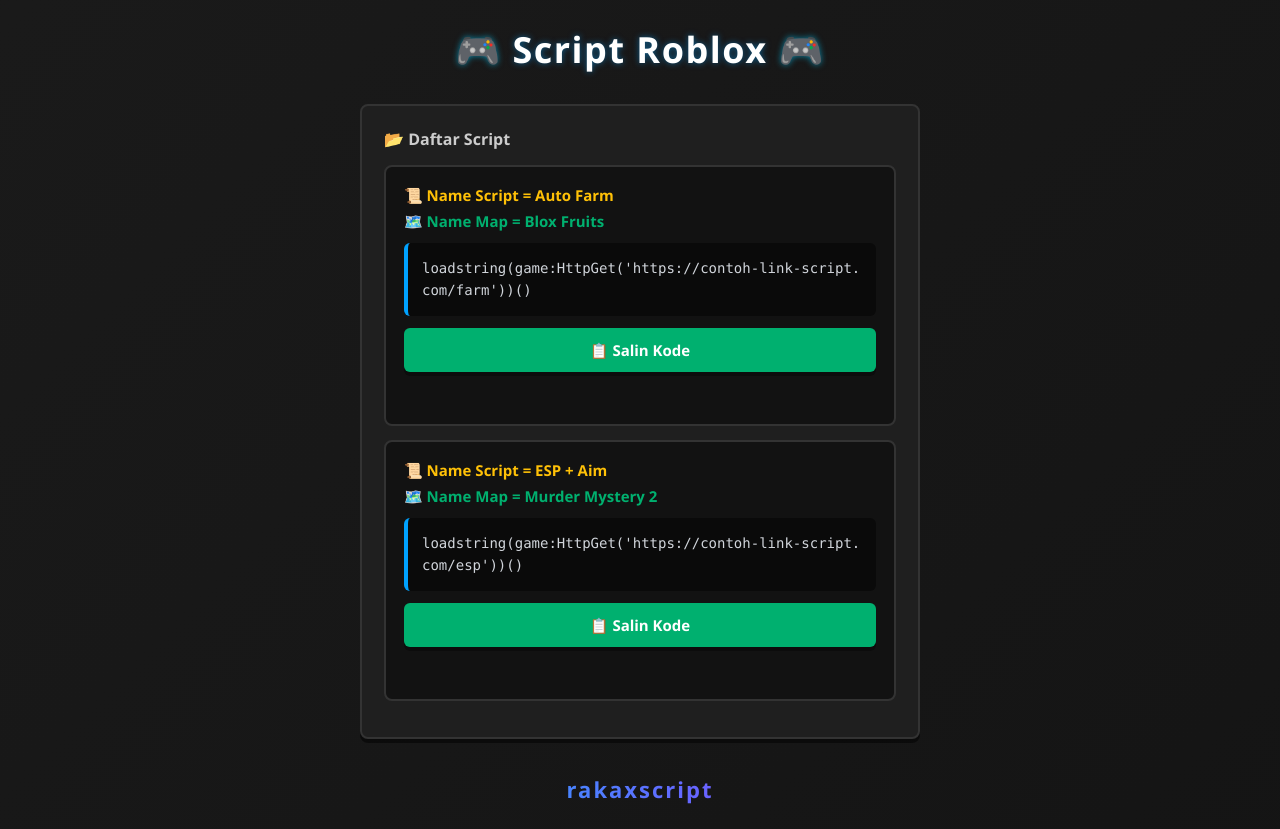
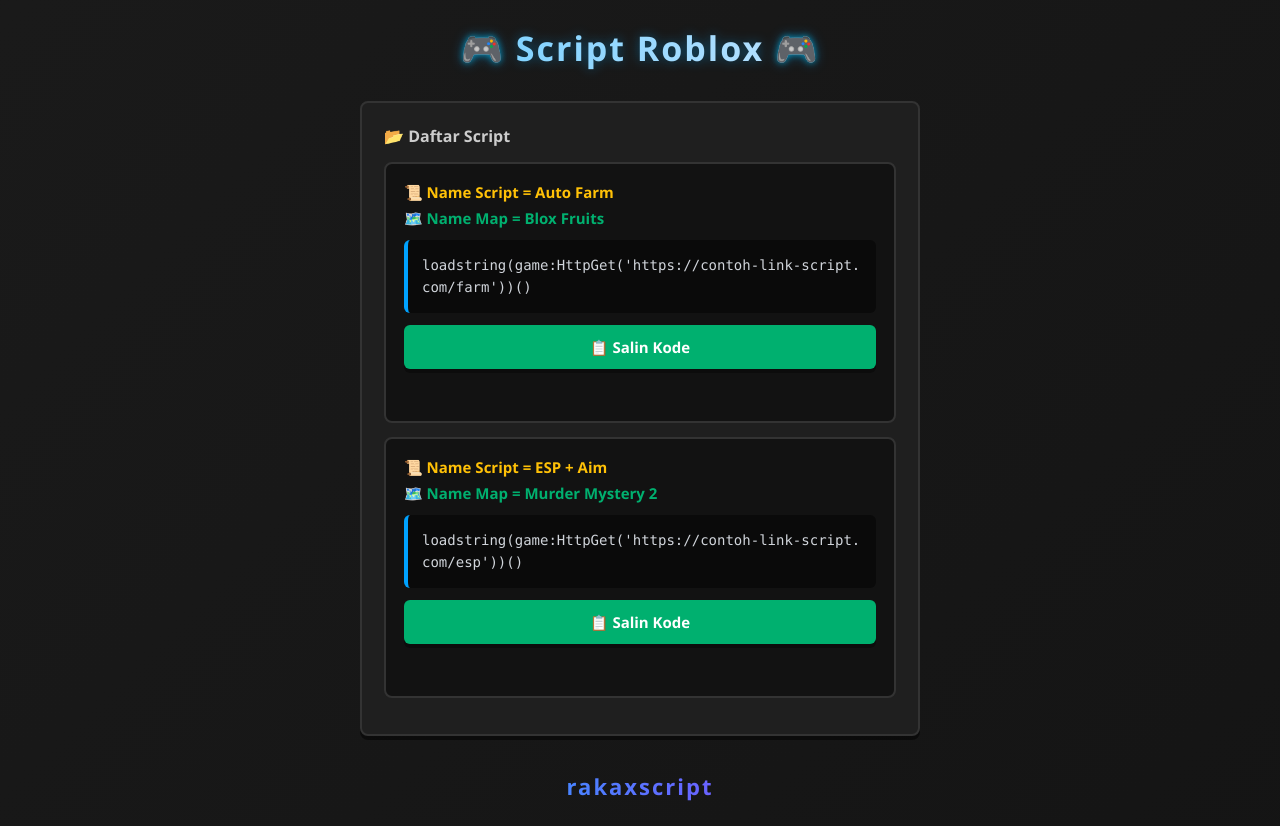
Before and after one commit to rakaell67-ux/script-hub, a plain HTML site: page index.html in a window 1280 px wide. Drawn offline with Linux system fonts and the light colour scheme.

Commit message:
Update index.html

```diff
--- a/index.html
+++ b/index.html
@@ -41,18 +41,30 @@
 
 .judul {
   text-align: center;
-  font-size: 36px;
-  font-weight: 600; /* ← gak terlalu tebal */
+  font-size: 34px;
+  font-weight: 600;
   margin-bottom: 30px;
-  letter-spacing: 1.5px;
+  letter-spacing: 2px;
+
+  /* Bentuk huruf HALUS & BULAT — gak kotak! */
+  font-family: 'Segoe UI', 'Arial Rounded MT Bold', 'Helvetica Rounded', sans-serif;
+
   color: #ffffff;
+  /* Efek cahaya lembut mengalir */
+  background: linear-gradient(90deg, #fff, #b3e0ff, #66ccff, #b3e0ff, #fff);
+  background-size: 300% 100%;
+  -webkit-background-clip: text;
+  background-clip: text;
+  color: transparent;
+  animation: cahaya-lembut 4s linear infinite;
+  filter: drop-shadow(0 0 6px rgba(0, 170, 255, 0.4));
+}
 
-  /* Font halus = sama kayak tulisan rakaxscript di bawah */
-  font-family: 'Segoe UI', 'SF Pro Display', 'Roboto', Arial, sans-serif;
+@keyframes cahaya-lembut {
+  0% { background-position: 0% 50%; }
+  100% { background-position: 300% 50%; }
+}
 
-  /* Bayangan lembut saja */
-  text-shadow: 0 0 6px rgba(0, 162, 255, 0.5);
-}
 
 .judul span {
   color: #00ccff;
```
